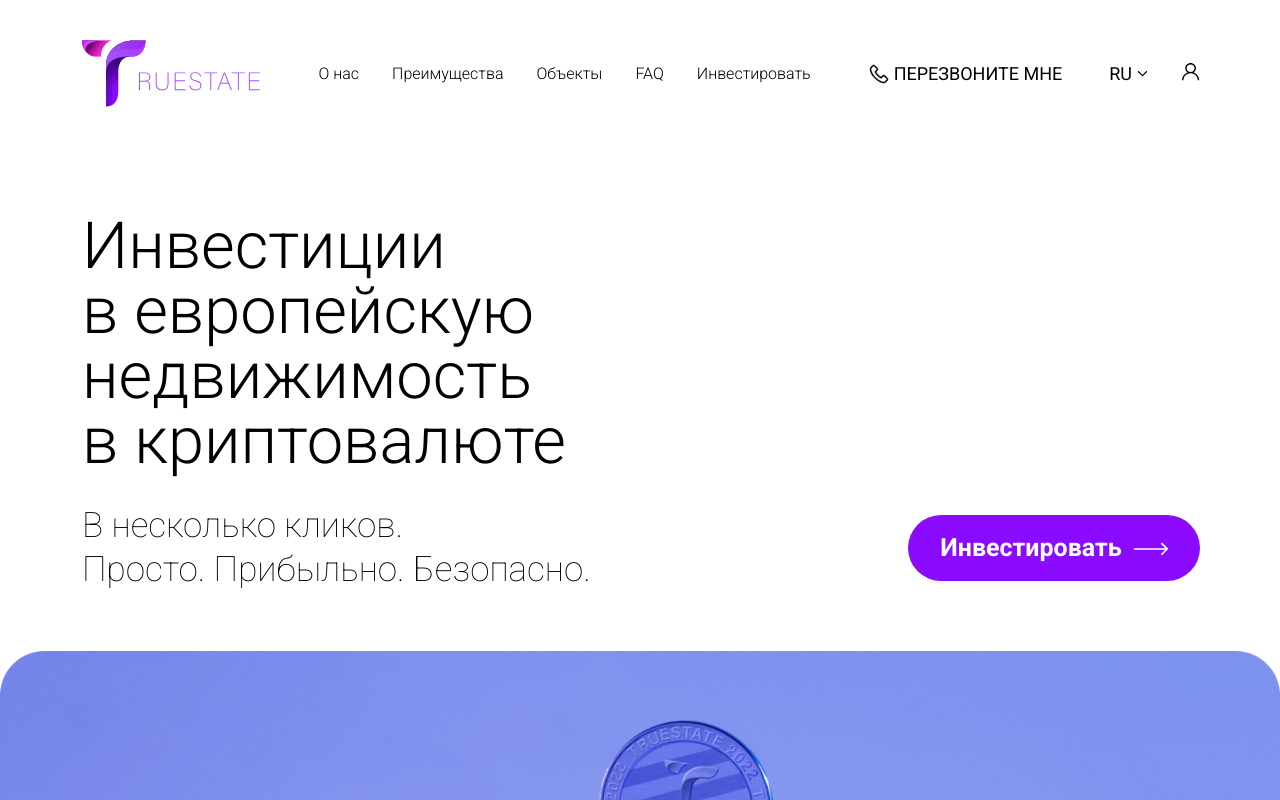
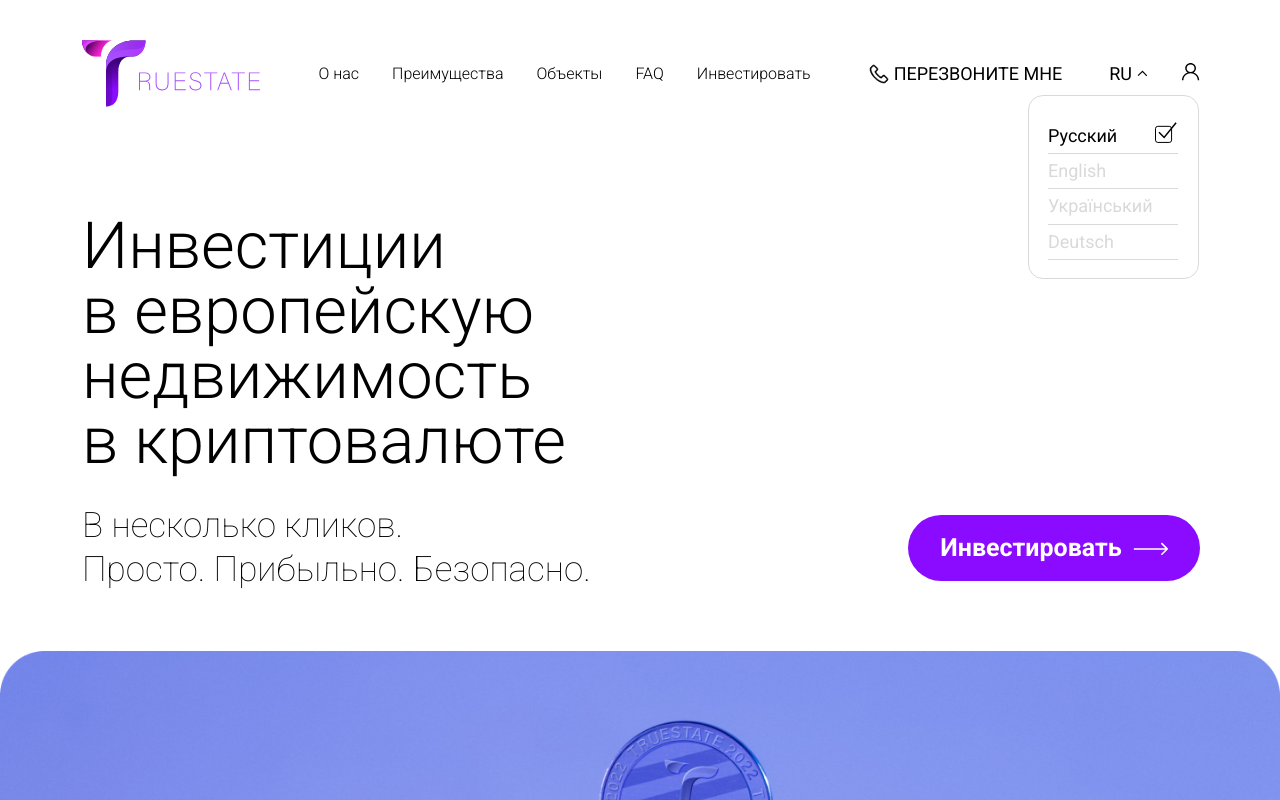
Before and after one commit to Andrew-Marty00shenko/truestate, a React (Create React App) app: page / in a window 1280 px wide. Both pictures are taken after a click on the item "RU". Shown: the top 800 px of the page. Built offline with nearby package versions, Linux system fonts and the light colour scheme.

Commit message:
add languages menu

```diff
--- a/src/Components/Header/Header.jsx
+++ b/src/Components/Header/Header.jsx
@@ -1,5 +1,5 @@
 import classNames from "classnames";
-import { useState, useRef } from "react";
+import { useState, useRef, useEffect } from "react";
 
 import { useOutside } from "../../Utils/helpers/useOutside";
 import CallMeForm from "../CallMeForm/CallMeForm"
@@ -7,13 +7,65 @@ import CallMeForm from "../CallMeForm/CallMeForm"
 import Logo from "../../assets/images/logo.svg";
 import "./Header.scss";
 
+const languages = [
+    {
+        id: 1,
+        name: 'Русский',
+        abr: 'RU',
+        icon: <svg width="23" height="24" viewBox="0 0 23 24" fill="none" xmlns="http://www.w3.org/2000/svg">
+            <rect x="0.5" y="7.33569" width="16.0878" height="16.0878" rx="2.34797" stroke="black" />
+            <path d="M4 13.2937L9.14074 18.4344L21.0848 3.79091" stroke="black" stroke-width="1.5" />
+        </svg>
+    },
+    {
+        id: 2,
+        name: 'English',
+        abr: 'EN',
+        icon: <svg width="23" height="24" viewBox="0 0 23 24" fill="none" xmlns="http://www.w3.org/2000/svg">
+            <rect x="0.5" y="7.33569" width="16.0878" height="16.0878" rx="2.34797" stroke="black" />
+            <path d="M4 13.2937L9.14074 18.4344L21.0848 3.79091" stroke="black" stroke-width="1.5" />
+        </svg>
+    },
+    {
+        id: 3,
+        name: 'Український',
+        abr: 'UA',
+        icon: <svg width="23" height="24" viewBox="0 0 23 24" fill="none" xmlns="http://www.w3.org/2000/svg">
+            <rect x="0.5" y="7.33569" width="16.0878" height="16.0878" rx="2.34797" stroke="black" />
+            <path d="M4 13.2937L9.14074 18.4344L21.0848 3.79091" stroke="black" stroke-width="1.5" />
+        </svg>
+    },
+    {
+        id: 4,
+        name: 'Deutsch',
+        abr: 'DE',
+        icon: <svg width="23" height="24" viewBox="0 0 23 24" fill="none" xmlns="http://www.w3.org/2000/svg">
+            <rect x="0.5" y="7.33569" width="16.0878" height="16.0878" rx="2.34797" stroke="black" />
+            <path d="M4 13.2937L9.14074 18.4344L21.0848 3.79091" stroke="black" stroke-width="1.5" />
+        </svg>
+    }
+];
+
 const Header = ({ openSidebar, setOpenSidebar }) => {
     const [openCallMeForm, setOpenCallMeForm] = useState(false);
+    const [openLanguagesMenu, setOpenLanguagesMenu] = useState(false);
+    const [activeLanguage, setActiveLanguage] = useState(null);
     const headerRef = useRef();
+
+    useEffect(() => {
+        setActiveLanguage(languages[0]);
+    }, []);
 
     useOutside(headerRef, () => {
         setOpenCallMeForm(false);
+        setOpenLanguagesMenu(false);
     });
+
+    const handleChangeLanguage = (lang) => {
+        setActiveLanguage(lang);
+        setOpenLanguagesMenu(false);
+        setOpenCallMeForm(false);
+    };
 
     return <header
         ref={headerRef}
@@ -55,7 +107,10 @@ const Header = ({ openSidebar, setOpenSidebar }) => {
         </div>
         <ul className="header__menu">
             <li
-                onClick={() => setOpenCallMeForm(!openCallMeForm)}
+                onClick={() => {
+                    setOpenCallMeForm(!openCallMeForm)
+                    setOpenLanguagesMenu(false)
+                }}
             >
                 <svg className={classNames({ "active": openSidebar })}
                     width="20" height="20" viewBox="0 0 20 20" fill="none" xmlns="http://www.w3.org/2000/svg">
@@ -63,8 +118,16 @@ const Header = ({ openSidebar, setOpenSidebar }) => {
                 </svg>
                 <span> Перезвоните мне</span>
             </li>
-            <li className={classNames({ "active": openSidebar })}>
-                RU
+            <li
+                className={classNames("language-menu-text",
+                    { "language-menu-text--active": openLanguagesMenu }
+                )}
+                onClick={() => {
+                    setOpenLanguagesMenu(!openLanguagesMenu)
+                    setOpenCallMeForm(false)
+                }}
+            >
+                {activeLanguage?.abr}
                 <svg className={classNames({ "active": openSidebar })}
                     width="11" height="7" viewBox="0 0 11 7" fill="none" xmlns="http://www.w3.org/2000/svg">
                     <path d="M1.15625 1.22095L5.53014 5.59484L9.90403 1.22095" stroke="black" strokeWidth="1.17327" />
@@ -83,8 +146,23 @@ const Header = ({ openSidebar, setOpenSidebar }) => {
             </li>
         </ul>
 
+        {
+            openLanguagesMenu && <ul className="language-menu">
+                {languages.map(lang => {
+                    return <li
+                        className={classNames({ "active": activeLanguage?.name === lang.name })}
+                        key={lang.id}
+                        onClick={() => handleChangeLanguage(lang)}
+                    >
+                        <span>{lang.name}</span>
+                        {activeLanguage?.name === lang.name && lang.icon}
+                    </li>
+                })}
+            </ul>
+        }
+
         {openCallMeForm && <CallMeForm />}
-    </header>
+    </header >
 }
 
 export default Header;
--- a/src/Components/Header/Header.scss
+++ b/src/Components/Header/Header.scss
@@ -156,6 +156,52 @@
                         }
                     }
                 }
+            }
+
+            &.language-menu-text{
+
+                svg{
+                    transition: .3s;
+                }
+                &--active{
+                    svg{
+                        transform: rotate(-179deg);
+                    }
+                }
+            }
+        }
+    }
+
+    .language-menu{
+        position: absolute;
+        width: 171px;
+        top: 95px;
+        right: 81px;
+        background-color: #fff;
+        padding: 23px 20px 18px 19px !important;
+        border: 1px solid #D9D9D9;
+        border-radius: 15px;
+
+        li{
+            font-weight: 400;
+            font-size: 18px;
+            line-height: 190%;
+            display: flex;
+            align-items: center;
+            justify-content: space-between;
+            border-bottom: 1px solid #D9D9D9;
+            cursor: pointer;
+
+            svg{
+                margin-bottom: 10px;
+            }
+
+            &:hover{
+                opacity: 1 !important;
+            }
+
+            &:not(.active){
+               color: rgba(217, 217, 217, 1)
             }
         }
     }
```
